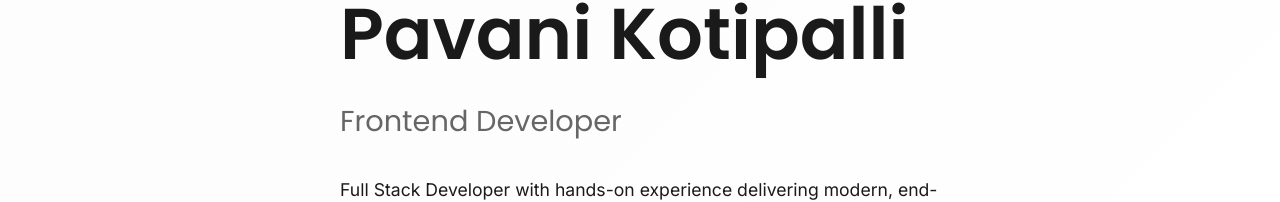
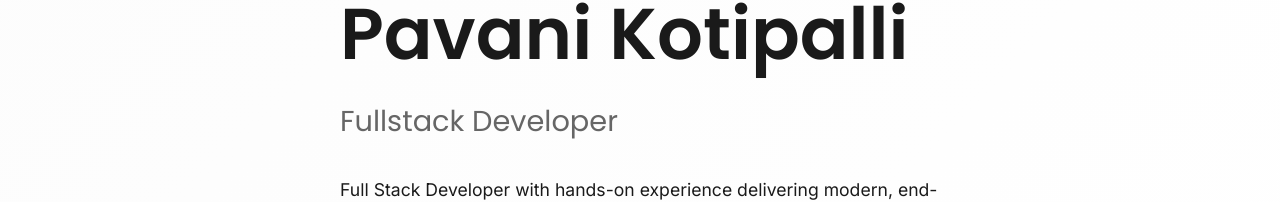
Before and after one commit to PavaniKotipalli29/Portfolio, a React (Vite) app: page / in a window 1280 px wide. Shown: the part 298-500 px from the top of the page. Built offline with nearby package versions, Linux system fonts and the light colour scheme.

Commit message:
Update title from 'Frontend Developer' to 'Fullstack Developer'

```diff
--- a/constants.ts
+++ b/constants.ts
@@ -2,7 +2,7 @@
 export const DATA = {
   profile: {
     name: "Pavani Kotipalli",
-    title: "Frontend Developer",
+    title: "Fullstack Developer",
     shortIntro: "Full Stack Developer with hands-on experience delivering modern, end-to-end web applications",
     email: "kpavani2k5@gmail.com",
     phone: "Mail me for contact",
```
